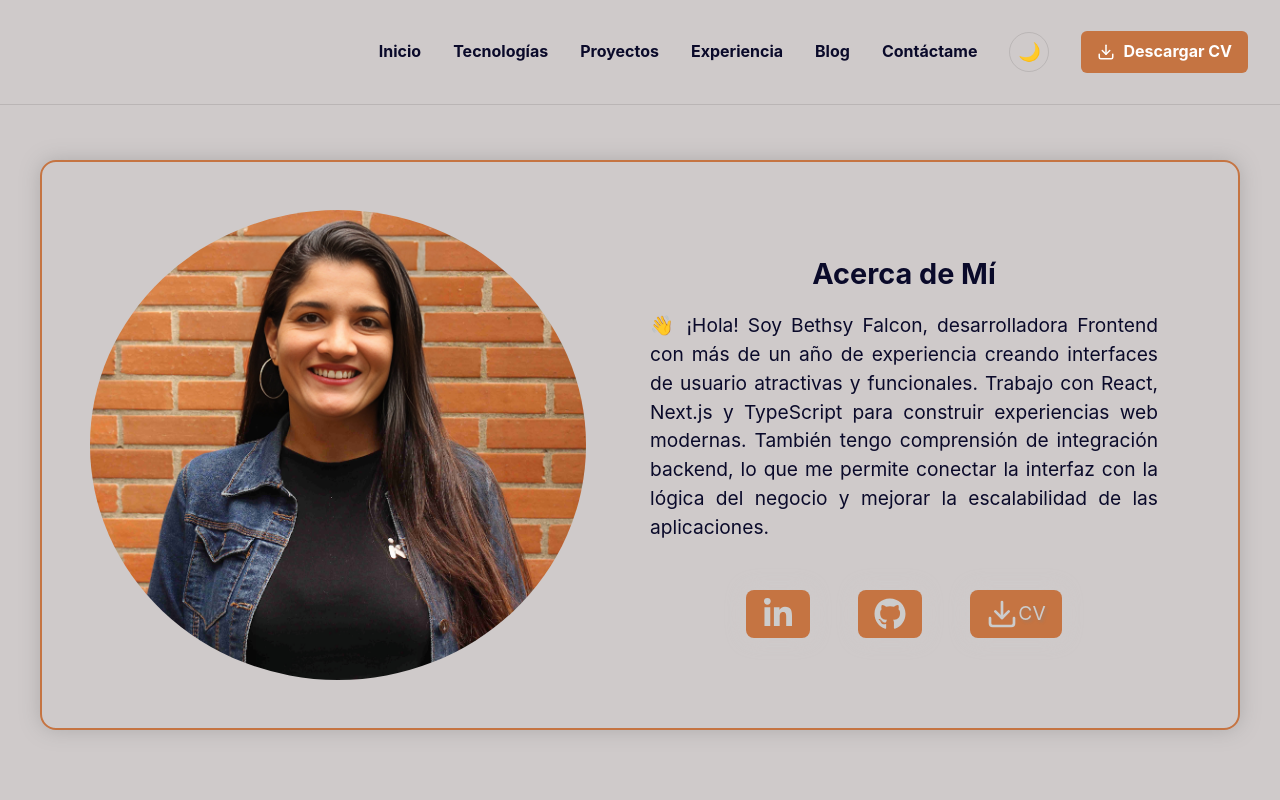
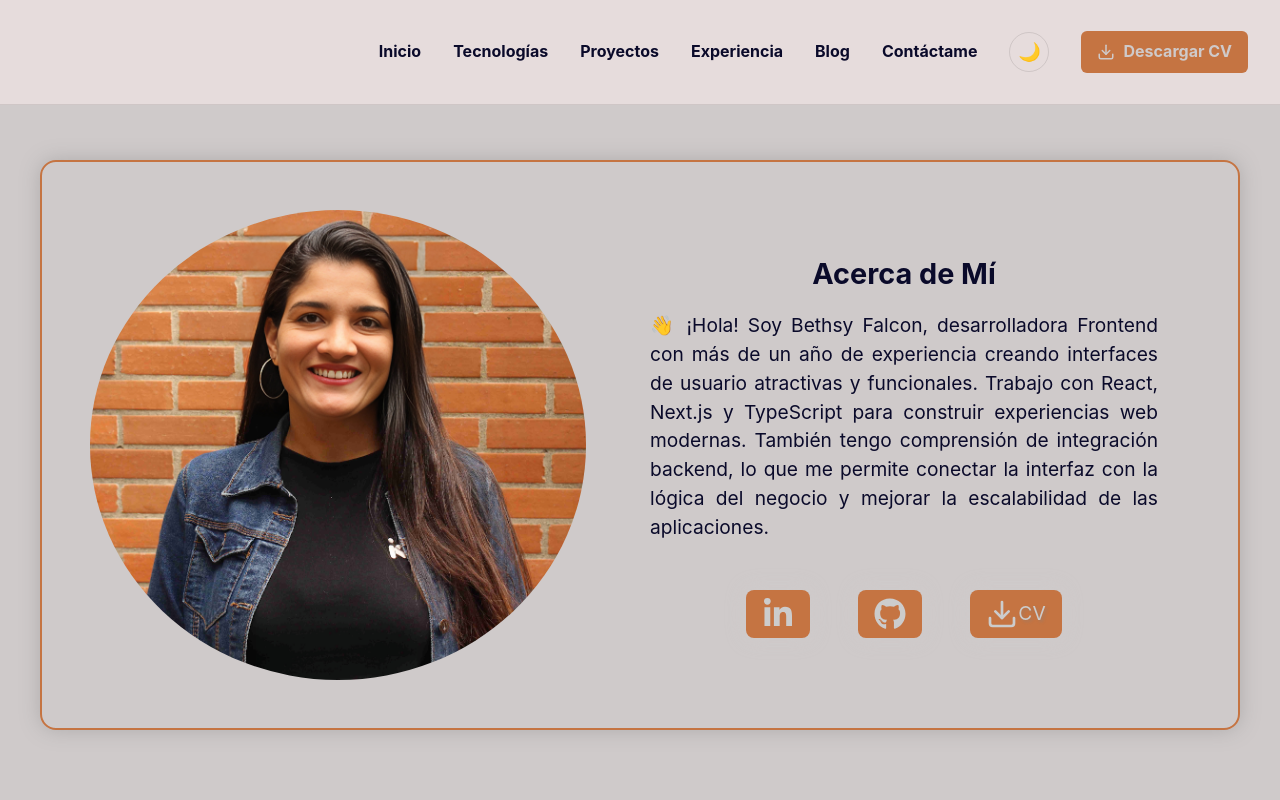
Before and after one commit to Bethsyf/portfolio, a Next.js app: page / in a window 1280 px wide. Shown: the top 800 px of the page. Built offline with nearby package versions, Linux system fonts and the light colour scheme; some icons are missing.

Commit message:
style(navbar): improve theme toggle and theme styless

```diff
--- a/src/components/views/navbar/NavbarView.module.scss
+++ b/src/components/views/navbar/NavbarView.module.scss
@@ -6,7 +6,7 @@
   right: 0;
   z-index: 1000;
   font-weight: 700;
-  background: var(--color-bg);
+  background: var(--color-bg-secondary);
   border-bottom: 1px solid var(--color-border);
   backdrop-filter: blur(10px);
 }
@@ -41,17 +41,17 @@
 
 .menu {
   position: absolute;
-  top: 100%;
+  top: 70%;
   right: 0;
   display: flex;
   flex-direction: column;
   align-items: center;
   justify-content: center;
   width: 100%;
-  height: 18rem;
+  height: 25rem;
   gap: 20px;
   list-style: none;
-  background: var(--color-bg);
+    background: var(--color-bg-secondary);
   border-bottom: 1px solid var(--color-border);
   animation: slideDown 0.25s ease;
 }
@@ -80,7 +80,7 @@
   align-items: center;
   padding: 8px 16px;
   background: var(--color-primary);
-  color: white;
+  color: var(--color-bg);
   border-radius: var(--radius-sm);
   transition: opacity var(--transition);
 }
@@ -88,6 +88,7 @@
 
 .downloadButton:hover {
   background: var(--color-primary-hover);
+   color: var(--color-bg-secondary);
 }
 
 
--- a/src/styles/themes.scss
+++ b/src/styles/themes.scss
@@ -2,7 +2,7 @@ html[data-theme="light"] {
 
 --color-bg: #cfcaca;
 
---color-bg-secondary: #ffffff;
+--color-bg-secondary: #e6dcdc;
 
 --color-text: #0a0a2a;
 
```
